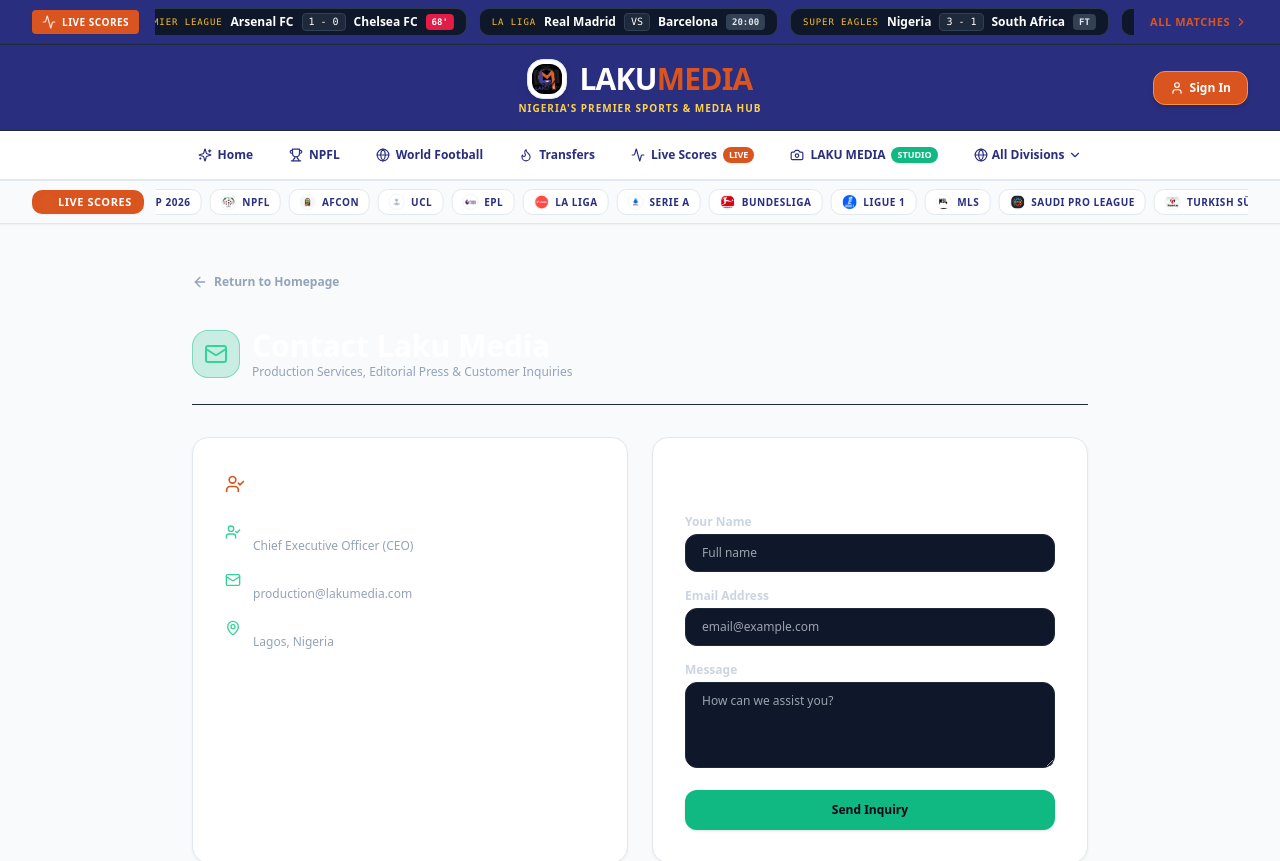
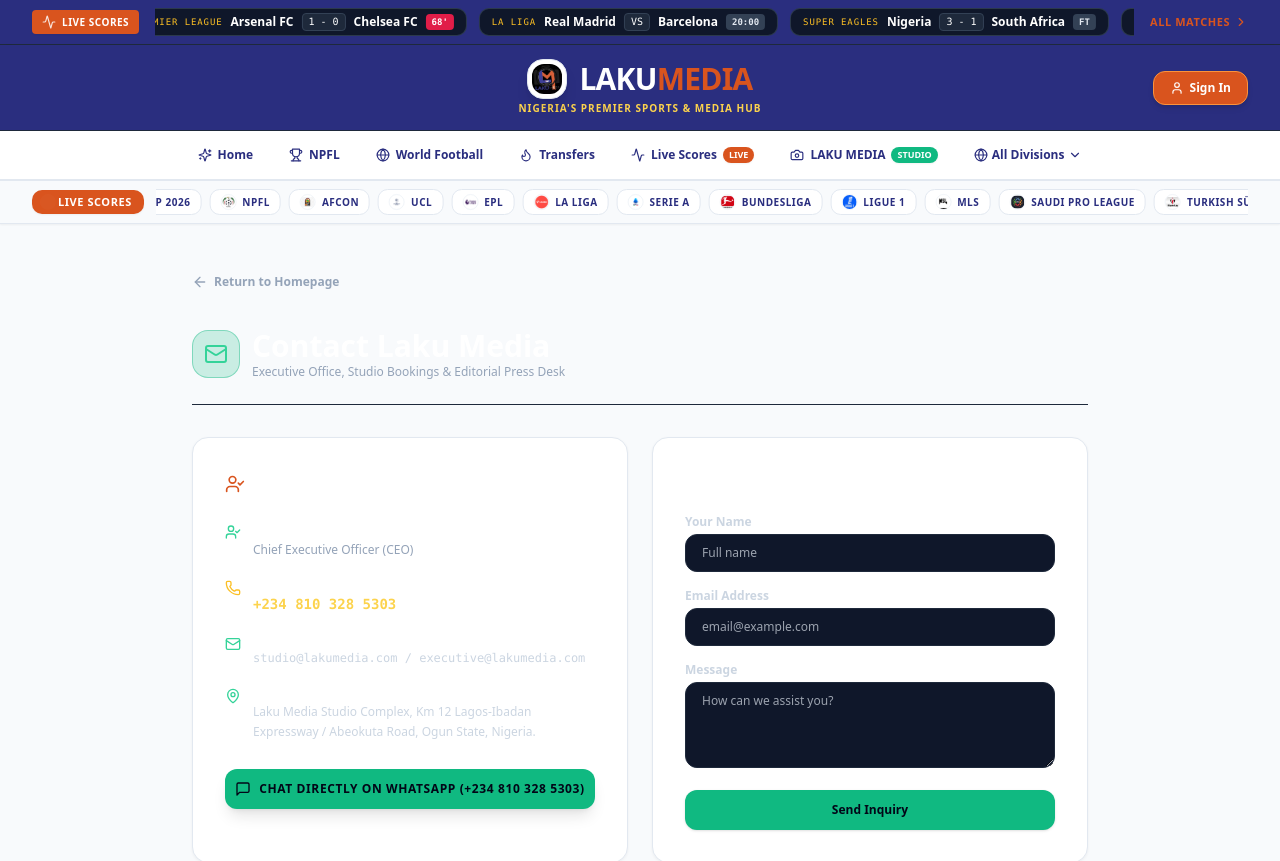
Before and after one commit to 4poesy/lakumedia, a Next.js app: page /contact in a window 1280 px wide. Shown: the top 861 px of the page. Built offline with nearby package versions, Linux system fonts and the light colour scheme.

Commit message:
Add-CEO-Direct-Line-Plus-234-810-328-5303-And-WhatsApp-Link

```diff
--- a/app/contact/page.tsx
+++ b/app/contact/page.tsx
@@ -1,10 +1,10 @@
 import React from 'react';
 import Link from 'next/link';
-import { ArrowLeft, Mail, Phone, MapPin, UserCheck } from 'lucide-react';
+import { ArrowLeft, Mail, Phone, MapPin, UserCheck, MessageSquare } from 'lucide-react';
 
 export const metadata = {
   title: 'Contact Us | Laku Media',
-  description: 'Get in touch with Laku Media production desk and editorial team.',
+  description: 'Get in touch with Laku Media production desk and executive office.',
 };
 
 export default function ContactPage() {
@@ -26,7 +26,7 @@
           </div>
           <div>
             <h1 className="text-3xl font-extrabold text-white">Contact Laku Media</h1>
-            <p className="text-xs text-slate-400">Production Services, Editorial Press & Customer Inquiries</p>
+            <p className="text-xs text-slate-400">Executive Office, Studio Bookings & Editorial Press Desk</p>
           </div>
         </div>
       </div>
@@ -37,29 +37,51 @@
             <UserCheck className="w-5 h-5 text-[#D9541E]" /> Executive Desk
           </h2>
 
-          <div className="space-y-4 text-xs text-slate-300">
+          <div className="space-y-5 text-xs text-slate-300">
             <div className="flex items-start space-x-3">
               <UserCheck className="w-4 h-4 text-emerald-400 shrink-0 mt-0.5" />
               <div>
-                <p className="font-bold text-white">Adebayo Samuel Olaku</p>
-                <p className="text-slate-400">Chief Executive Officer (CEO)</p>
+                <p className="font-bold text-white text-sm">Adebayo Samuel Olaku</p>
+                <p className="text-slate-400 font-medium">Chief Executive Officer (CEO)</p>
+              </div>
+            </div>
+
+            <div className="flex items-start space-x-3">
+              <Phone className="w-4 h-4 text-amber-400 shrink-0 mt-0.5" />
+              <div>
+                <p className="font-bold text-white">CEO Direct Line & WhatsApp</p>
+                <p className="text-amber-300 font-mono font-extrabold text-sm">+234 810 328 5303</p>
               </div>
             </div>
 
             <div className="flex items-start space-x-3">
               <Mail className="w-4 h-4 text-emerald-400 shrink-0 mt-0.5" />
               <div>
-                <p className="font-bold text-white">Production Inquiry Email</p>
-                <p className="text-slate-400">production@lakumedia.com</p>
+                <p className="font-bold text-white">Production & Studio Booking Email</p>
+                <p className="text-slate-300 font-mono font-medium">studio@lakumedia.com / executive@lakumedia.com</p>
               </div>
             </div>
 
             <div className="flex items-start space-x-3">
               <MapPin className="w-4 h-4 text-emerald-400 shrink-0 mt-0.5" />
               <div>
-                <p className="font-bold text-white">Headquarters</p>
-                <p className="text-slate-400">Lagos, Nigeria</p>
+                <p className="font-bold text-white">Studio Headquarters</p>
+                <p className="text-slate-300 leading-relaxed font-medium">
+                  Laku Media Studio Complex, Km 12 Lagos-Ibadan Expressway / Abeokuta Road, Ogun State, Nigeria.
+                </p>
               </div>
+            </div>
+
+            <div className="pt-2">
+              <a
+                href="https://wa.me/2348103285303"
+                target="_blank"
+                rel="noreferrer"
+                className="w-full py-3 rounded-xl bg-[#10B981] hover:bg-emerald-600 text-slate-950 font-black text-xs flex items-center justify-center gap-2 shadow-lg transition-transform active:scale-95 uppercase tracking-wider"
+              >
+                <MessageSquare className="w-4 h-4" />
+                <span>Chat directly on WhatsApp (+234 810 328 5303)</span>
+              </a>
             </div>
           </div>
         </div>
--- a/components/multimedia/studio-location-map.tsx
+++ b/components/multimedia/studio-location-map.tsx
@@ -1,7 +1,7 @@
 'use client';
 
 import React from 'react';
-import { MapPin, Phone, Mail, Clock, Navigation, Sparkles } from 'lucide-react';
+import { MapPin, Phone, Mail, Clock, Navigation, Sparkles, MessageSquare } from 'lucide-react';
 
 export function StudioLocationMapSection() {
   return (
@@ -63,9 +63,12 @@
                 <Phone className="w-5 h-5" />
               </div>
               <div className="space-y-1">
-                <span className="font-extrabold text-slate-200 block uppercase tracking-wider">Booking Hotline & WhatsApp</span>
-                <p className="text-slate-300 font-mono font-bold">
-                  +234 800 LAKUMEDIA (+234 800 525 86334)
+                <span className="font-extrabold text-slate-200 block uppercase tracking-wider">CEO Direct Line & WhatsApp</span>
+                <p className="text-amber-300 font-mono font-extrabold text-sm">
+                  +234 810 328 5303
+                </p>
+                <p className="text-slate-400 font-mono text-[11px]">
+                  Studio Hotline: +234 800 525 86334
                 </p>
               </div>
             </div>
@@ -98,12 +101,22 @@
             </div>
           </div>
 
-          <div className="pt-4 border-t border-slate-800">
+          <div className="pt-4 border-t border-slate-800 space-y-2">
+            <a
+              href="https://wa.me/2348103285303"
+              target="_blank"
+              rel="noopener noreferrer"
+              className="w-full py-3 rounded-xl bg-[#10B981] hover:bg-emerald-600 text-slate-950 font-black text-xs flex items-center justify-center gap-2 shadow-lg transition-transform active:scale-95 border border-emerald-400 uppercase tracking-wider"
+            >
+              <MessageSquare className="w-4 h-4" />
+              <span>WhatsApp CEO (+234 810 328 5303)</span>
+            </a>
+
             <a
               href="https://maps.google.com/?q=Ogun+State,+Nigeria"
               target="_blank"
               rel="noopener noreferrer"
-              className="w-full py-3.5 rounded-xl bg-[#D9541E] hover:bg-[#b84315] text-white font-extrabold text-xs flex items-center justify-center gap-2 shadow-lg transition-transform active:scale-95 border border-orange-400 uppercase tracking-wider"
+              className="w-full py-3 rounded-xl bg-[#D9541E] hover:bg-[#b84315] text-white font-extrabold text-xs flex items-center justify-center gap-2 shadow-lg transition-transform active:scale-95 border border-orange-400 uppercase tracking-wider"
             >
               <Navigation className="w-4 h-4" />
               <span>Get Directions on Google Maps</span>
```
